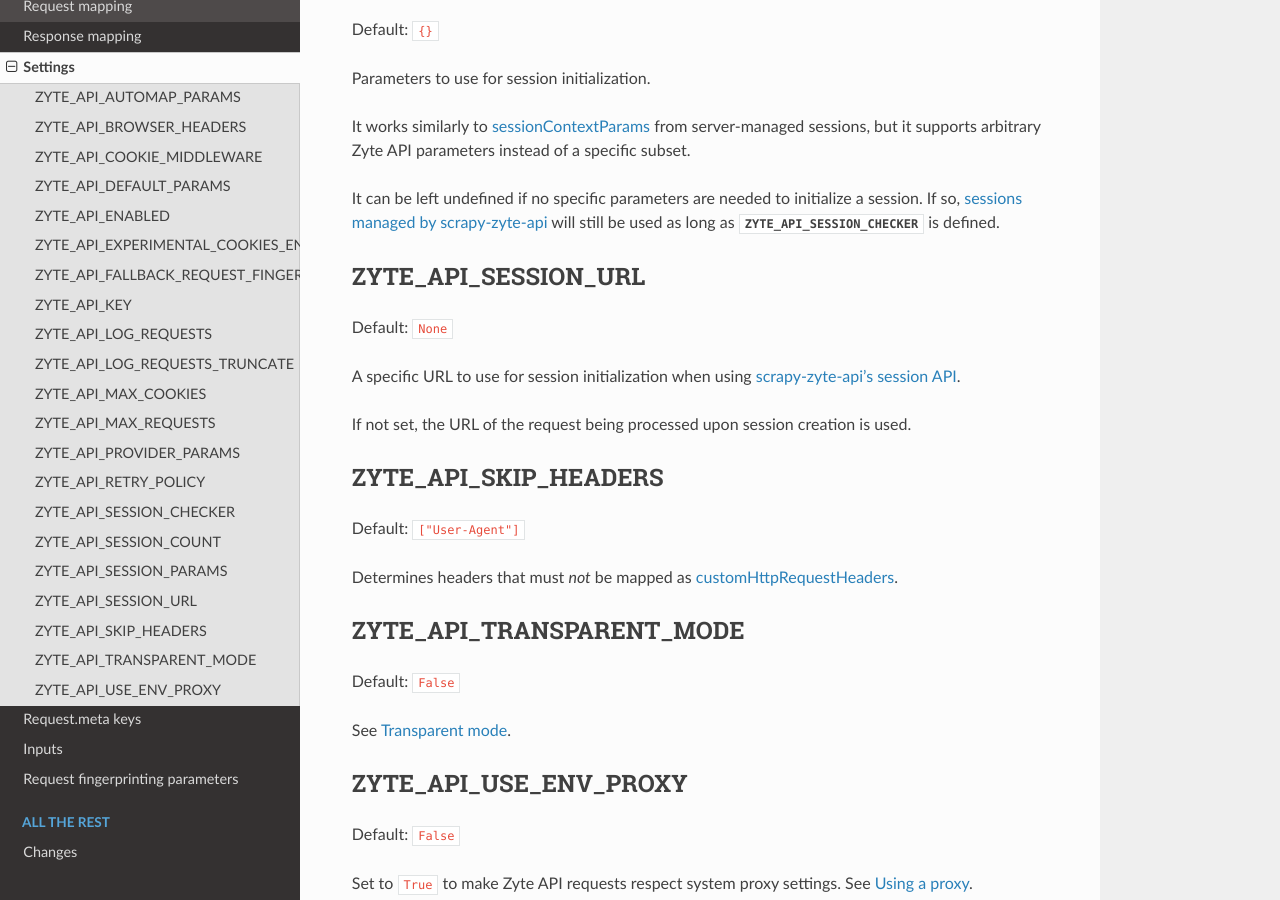
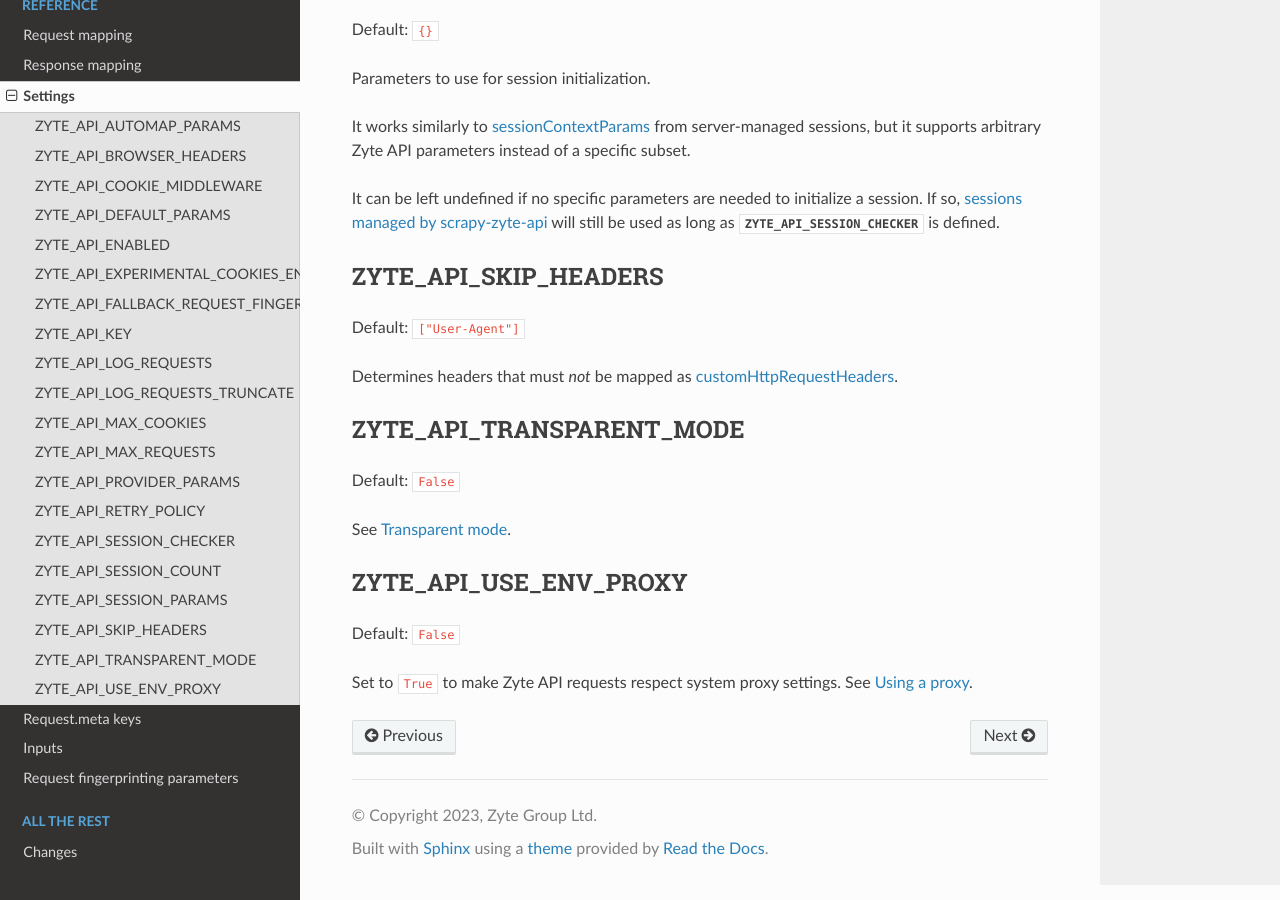
Before and after one commit to scrapy-plugins/scrapy-zyte-api, a Sphinx documentation site: the page built from docs/reference/settings.rst, in a window 1280 px wide and 900 px high, scrolled down 5005 px. Built offline with Sphinx 7.4.7 and the Read the Docs theme 2.0.0, drawn with Linux system fonts in a browser that asks for light colours.

Commit message:
Remove ZYTE_API_SESSION_URL

```diff
--- a/docs/reference/settings.rst
+++ b/docs/reference/settings.rst
@@ -305,20 +305,6 @@
 will still be used as long as :setting:`ZYTE_API_SESSION_CHECKER` is defined.
 
 
-.. setting:: ZYTE_API_SESSION_URL
-
-ZYTE_API_SESSION_URL
-====================
-
-Default: ``None``
-
-A specific URL to use for session initialization when using
-:ref:`scrapy-zyte-api’s session API <plugin-sessions>`.
-
-If not set, the URL of the request being processed upon session creation is
-used.
-
-
 .. setting:: ZYTE_API_SKIP_HEADERS
 
 ZYTE_API_SKIP_HEADERS
--- a/docs/usage/session.rst
+++ b/docs/usage/session.rst
@@ -58,5 +58,4 @@
     ZYTE_API_SESSION_CHECKER = MySessionChecker
 
 You can also use :setting:`ZYTE_API_SESSION_COUNT` to customize the number of
-concurrent sessions to use, and :setting:`ZYTE_API_SESSION_URL` to set a
-specific URL to use for session initialization.
+concurrent sessions to use.
```
Also changed, not shown: 1 other file.
